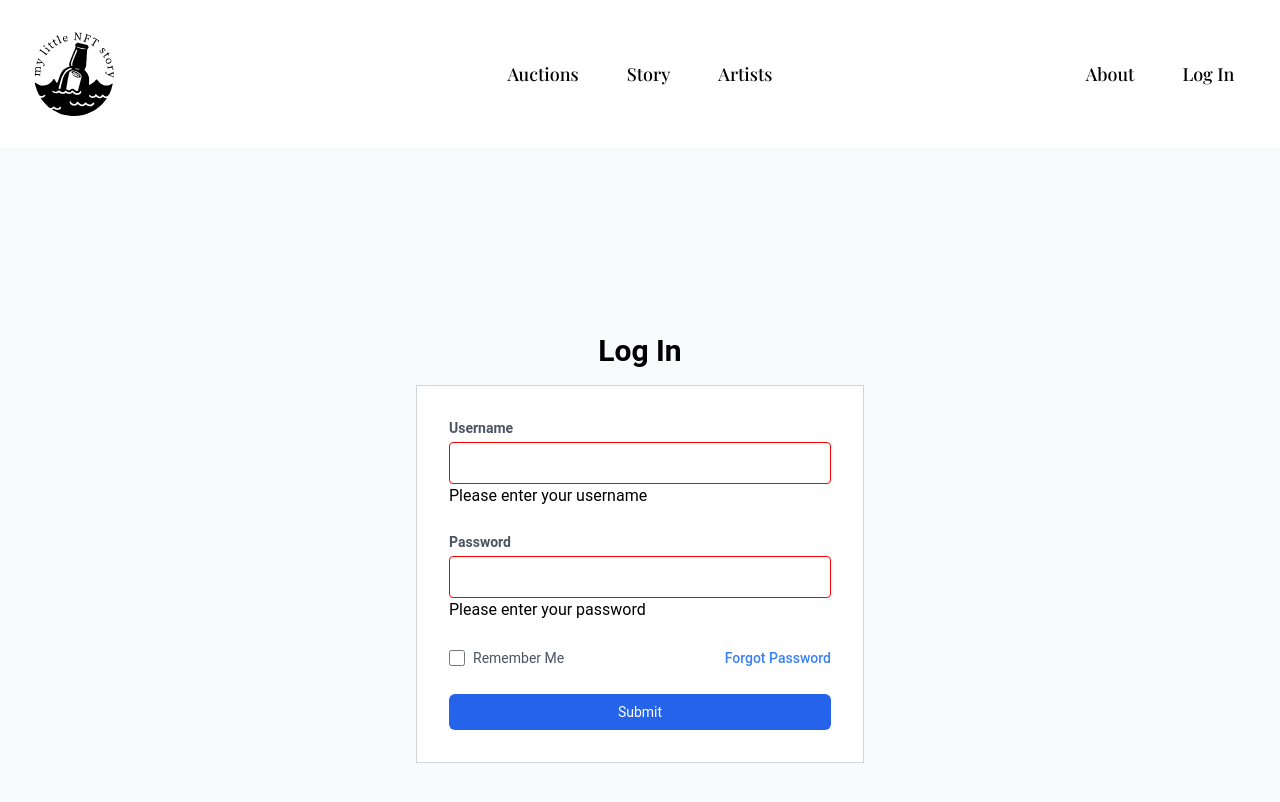
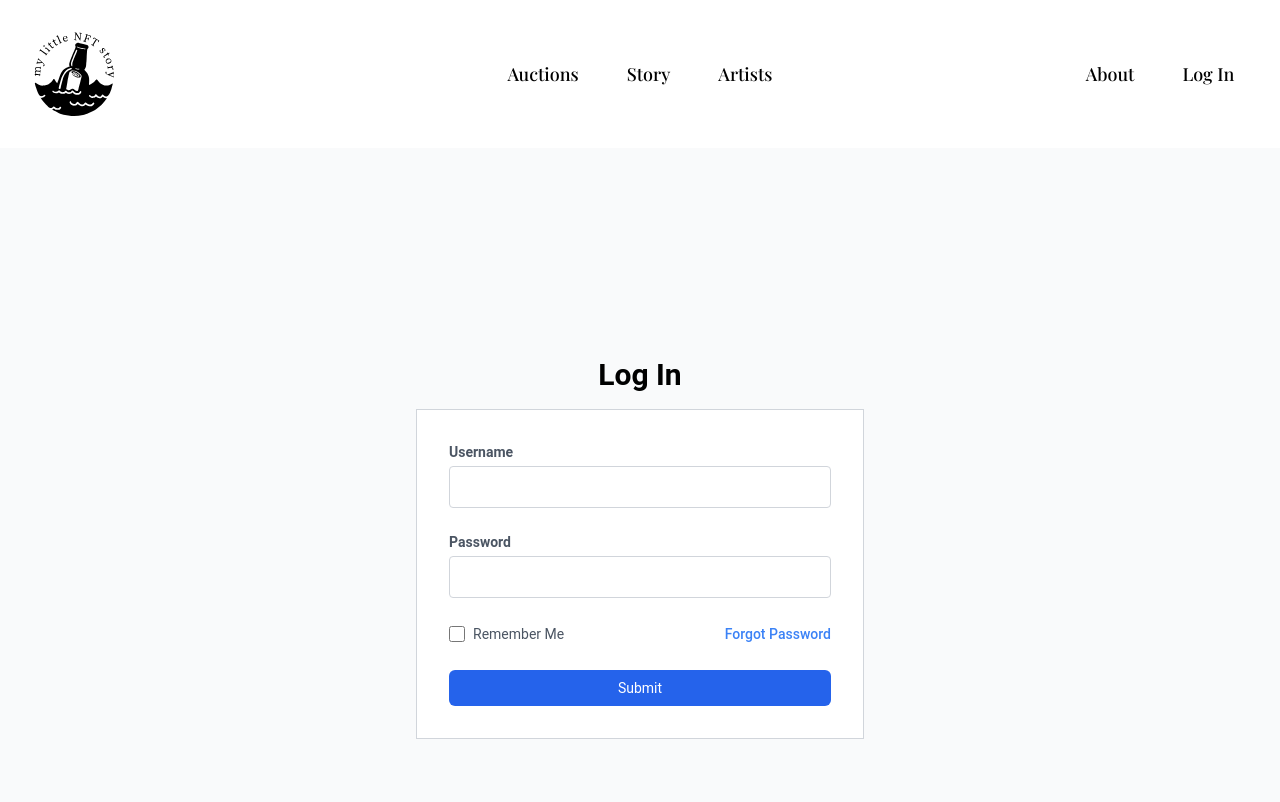
Before and after one commit to eltontay/MyLittleNftStory, a React (Create React App) app in the folder frontend/: page /Login in a window 1280 px wide. Shown: the top 802 px of the page. Built offline with nearby package versions, Linux system fonts and the light colour scheme.

Commit message:
change error message to pop out only when after clicking submit button and the fields are empty

```diff
--- a/frontend/src/components/SigninForm.tsx
+++ b/frontend/src/components/SigninForm.tsx
@@ -1,6 +1,11 @@
 import React from 'react';
 import { Link as RouterLink } from 'react-router-dom';
 import { useForm } from 'react-hook-form';
+
+/*
+  Elton Notes 30 May 2021
+  Adding cross checking validation to backend database to prevent duplicate username
+*/
 
 interface FormData {
   username: string;
@@ -12,27 +17,12 @@ function SignInForm() {
   const {
     register,
     handleSubmit,
-    setError,
     formState: { errors },
-  } = useForm<FormData>({ mode: 'onChange' });
+  } = useForm<FormData>({ mode: 'onSubmit' });
 
-  const onSubmit = (data: FormData) => {
-    console.log(data);
-  };
-
-  React.useEffect(() => {
-    setError('username', {
-      type: 'manual',
-      message: 'Please enter your username',
-    });
-  }, [setError]);
-
-  React.useEffect(() => {
-    setError('password', {
-      type: 'manual',
-      message: 'Please enter your password',
-    });
-  }, [setError]);
+  const onSubmit = handleSubmit(({ username, password, remember }) => {
+    console.log(username, password, remember);
+  });
 
   return (
     <div className="min-h-screen bg-gray-50 flex flex-col justify-center">
@@ -40,7 +30,7 @@ function SignInForm() {
         Log In{' '}
       </div>
       <div className="max-w-md w-full mx-auto mt-4 bg-white p-8 border border-gray-300">
-        <form onSubmit={handleSubmit(onSubmit)} className="space-y-6">
+        <form onSubmit={onSubmit} className="space-y-6">
           <div>
             <label
               htmlFor=""
@@ -54,7 +44,7 @@ function SignInForm() {
               style={{ borderColor: errors.username ? 'red' : '' }}
               className="w-full p-2 border border-gray-300 rounded mt-1"
             />
-            {errors.username && <p>{errors.username.message}</p>}
+            {errors.username && <p>"Please enter your username."</p>}
           </div>
           <div>
             <label
@@ -69,7 +59,7 @@ function SignInForm() {
               style={{ borderColor: errors.password ? 'red' : '' }}
               className="w-full p-2 border border-gray-300 rounded mt-1"
             />
-            {errors.password && <p>{errors.password.message}</p>}
+            {errors.password && <p>"Please enter your password."</p>}
           </div>
           <div className="flex items-center justify-between">
             <div className="flex items-center">
```
